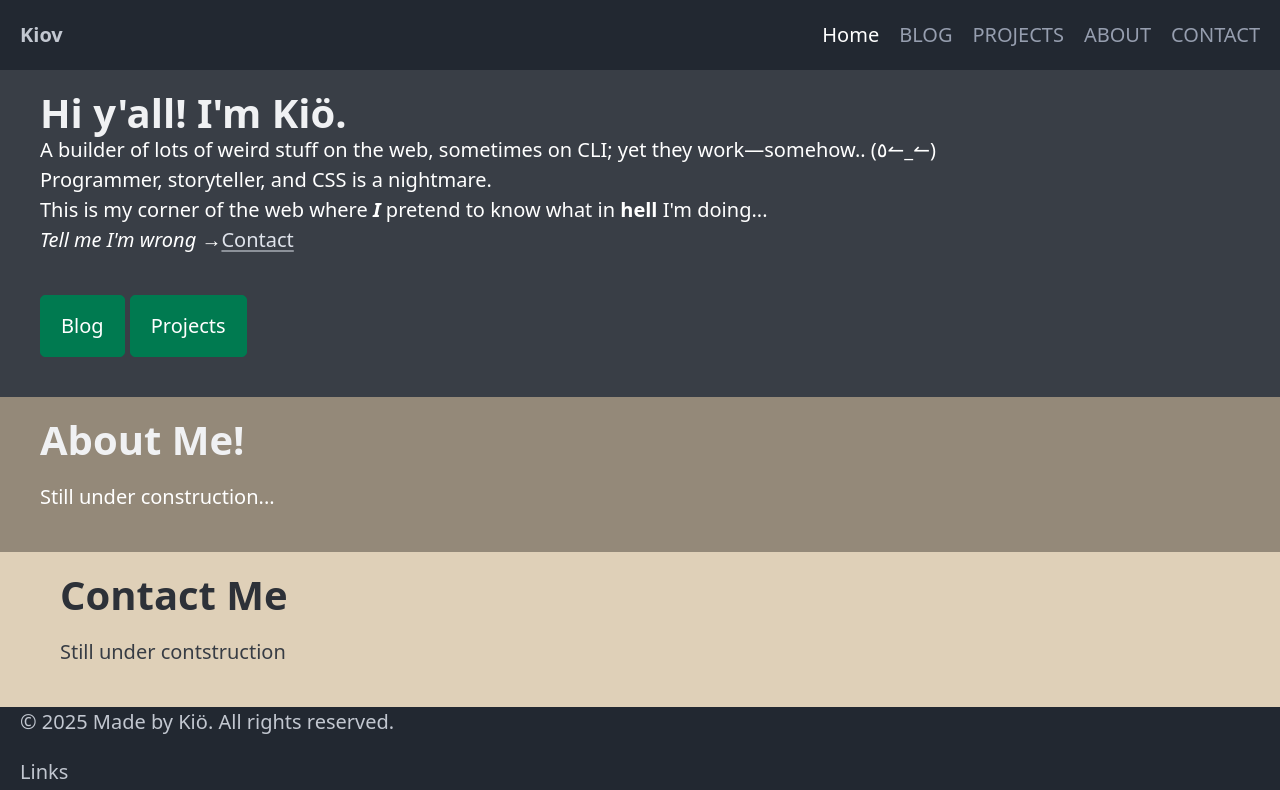
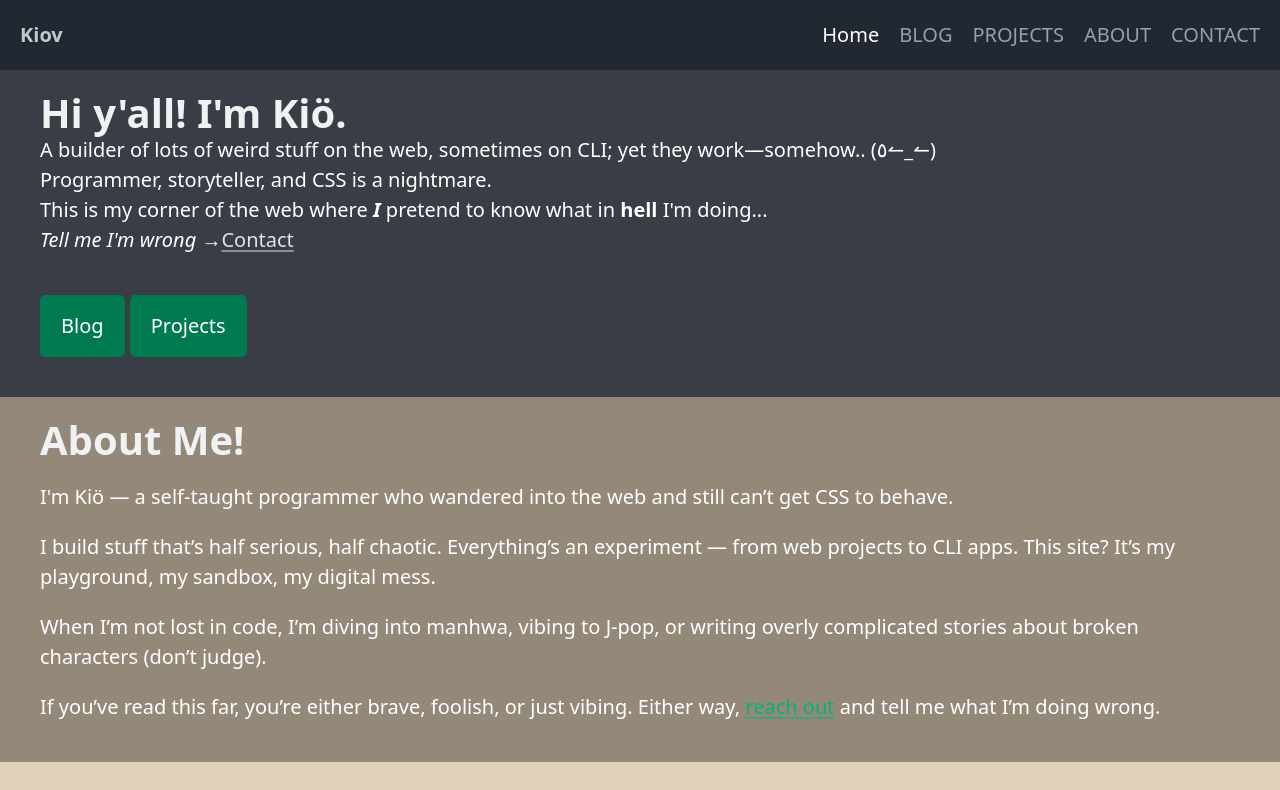
Before and after one commit to Kanester/portfolio, a SvelteKit app: page / in a window 1280 px wide. Shown: the top 790 px of the page. Built offline with nearby package versions, Linux system fonts and the light colour scheme.

Commit message:
--no-message

```diff
--- a/src/routes/+page.svelte
+++ b/src/routes/+page.svelte
@@ -19,7 +19,10 @@
   <div class="container-fluid">
     <div class="container">
       <h1>About Me!</h1>
-      <p>Still under construction...</p>
+      <p>I'm Kiö — a self-taught programmer who wandered into the web and still can’t get CSS to behave.</p>
+      <p>I build stuff that’s half serious, half chaotic. Everything’s an experiment — from web projects to CLI apps. This site? It’s my playground, my sandbox, my digital mess.</p>
+      <p>When I’m not lost in code, I’m diving into manhwa, vibing to J-pop, or writing overly complicated stories about broken characters (don’t judge).</p>
+      <p>If you’ve read this far, you’re either brave, foolish, or just vibing. Either way, <a href="#contact">reach out</a> and tell me what I’m doing wrong.</p>
     </div>
   </div>
 </section>
```
